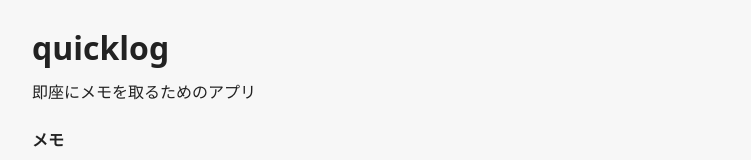
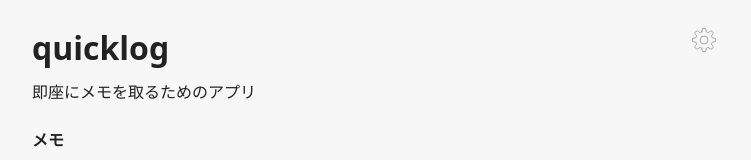
Before and after one commit to asamichiruko/quicklog, a Vue app: page / in a window 1280 px wide. Shown: the top 160 px of the page, without its empty margins (264-1015 px from the left). Built offline with nearby package versions, Linux system fonts and the light colour scheme.

Commit message:
画面右上に設定ボタンを追加

```diff
--- a/src/App.vue
+++ b/src/App.vue
@@ -6,6 +6,7 @@ import type { QuickLogItem } from "@/types"
 import { onMounted, ref } from "vue"
 
 const items = ref<QuickLogItem[]>([])
+function openSettings() {}
 
 onMounted(() => {
   items.value = loadItems()
@@ -50,6 +51,25 @@ function handleExport() {
     <header class="header">
       <h1 class="title">quicklog</h1>
       <p class="description">即座にメモを取るためのアプリ</p>
+      <p class="header-actions">
+        <button class="settings-button" type="button" aria-label="設定" @click="openSettings()">
+          <svg xmlns="http://www.w3.org/2000/svg" viewBox="73.5 73.5 152.5 152.5">
+            <g transform="translate(150 150)">
+              <g transform="rotate(0)">
+                <path
+                  d="M -14.51 -52.33 L -10.66 -70.82 Q -10 -74 -6.75 -74 L 6.75 -74 Q 10 -74 10.66 -70.82 L 14.51 -52.33 Q 15 -50 17.26 -49.26 A 52.2 52.2 0 0 1 22.63 -47.04 Q 24.75 -45.96 26.74 -47.27 L 42.53 -57.61 Q 45.25 -59.4 47.55 -57.1 L 57.1 -47.55 Q 59.4 -45.25 57.61 -42.53 L 47.27 -26.74 Q 45.96 -24.75 47.04 -22.63 A 52.2 52.2 0 0 1 49.26 -17.26 Q 50 -15 52.33 -14.51 L 70.82 -10.66 Q 74 -10 74 -6.75 L 74 6.75 Q 74 10 70.82 10.66 L 52.33 14.51 Q 50 15 49.26 17.26 A 52.2 52.2 0 0 1 47.04 22.63 Q 45.96 24.75 47.27 26.74 L 57.61 42.53 Q 59.4 45.25 57.1 47.55 L 47.55 57.1 Q 45.25 59.4 42.53 57.61 L 26.74 47.27 Q 24.75 45.96 22.63 47.04 A 52.2 52.2 0 0 1 17.26 49.26 Q 15 50 14.51 52.33 L 10.66 70.82 Q 10 74 6.75 74 L -6.75 74 Q -10 74 -10.66 70.82 L -14.51 52.33 Q -15 50 -17.26 49.26 A 52.2 52.2 0 0 1 -22.63 47.04 Q -24.75 45.96 -26.74 47.27 L -42.53 57.61 Q -45.25 59.4 -47.55 57.1 L -57.1 47.55 Q -59.4 45.25 -57.61 42.53 L -47.27 26.74 Q -45.96 24.75 -47.04 22.63 A 52.2 52.2 0 0 1 -49.26 17.26 Q -50 15 -52.33 14.51 L -70.82 10.66 Q -74 10 -74 6.75 L -74 -6.75 Q -74 -10 -70.82 -10.66 L -52.33 -14.51 Q -50 -15 -49.26 -17.26 A 52.2 52.2 0 0 1 -47.04 -22.63 Q -45.96 -24.75 -47.27 -26.74 L -57.61 -42.53 Q -59.4 -45.25 -57.1 -47.55 L -47.55 -57.1 Q -45.25 -59.4 -42.53 -57.61 L -26.74 -47.27 Q -24.75 -45.96 -22.63 -47.04 A 52.2 52.2 0 0 1 -17.26 -49.26 Q -15 -50 -14.51 -52.33 Z"
+                  fill="none"
+                  stroke="#222222"
+                  stroke-width="4"
+                  stroke-linecap="round"
+                  stroke-linejoin="round"
+                ></path>
+                <circle r="25" fill="none" stroke="#222222" stroke-width="4"></circle>
+              </g>
+            </g>
+          </svg>
+        </button>
+      </p>
     </header>
 
     <QuickLogForm @submit="handleSubmit" />
@@ -65,7 +85,9 @@ function handleExport() {
 }
 
 .header {
+  position: relative;
   margin-bottom: 24px;
+  padding-right: 40px;
 }
 
 .title {
@@ -77,4 +99,25 @@ function handleExport() {
 .description {
   margin: 0;
 }
+
+.header-actions {
+  position: absolute;
+  top: 0;
+  right: 0;
+  margin: 0;
+}
+
+.settings-button {
+  width: 32px;
+  height: 32px;
+  background: none;
+  border: none;
+  padding: 4px;
+  cursor: pointer;
+  opacity: 0.6;
+}
+.settings-button:hover,
+.settings-button:focus {
+  opacity: 1;
+}
 </style>
```
